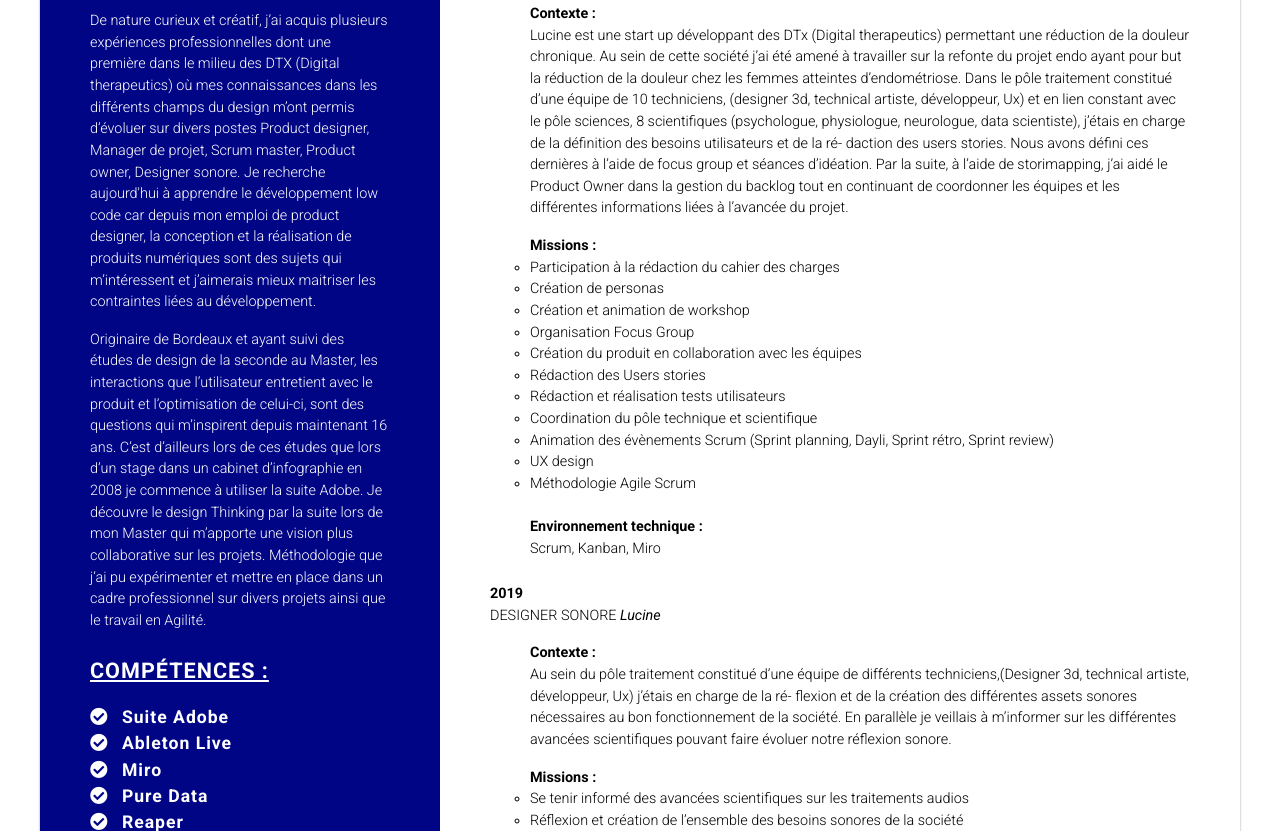
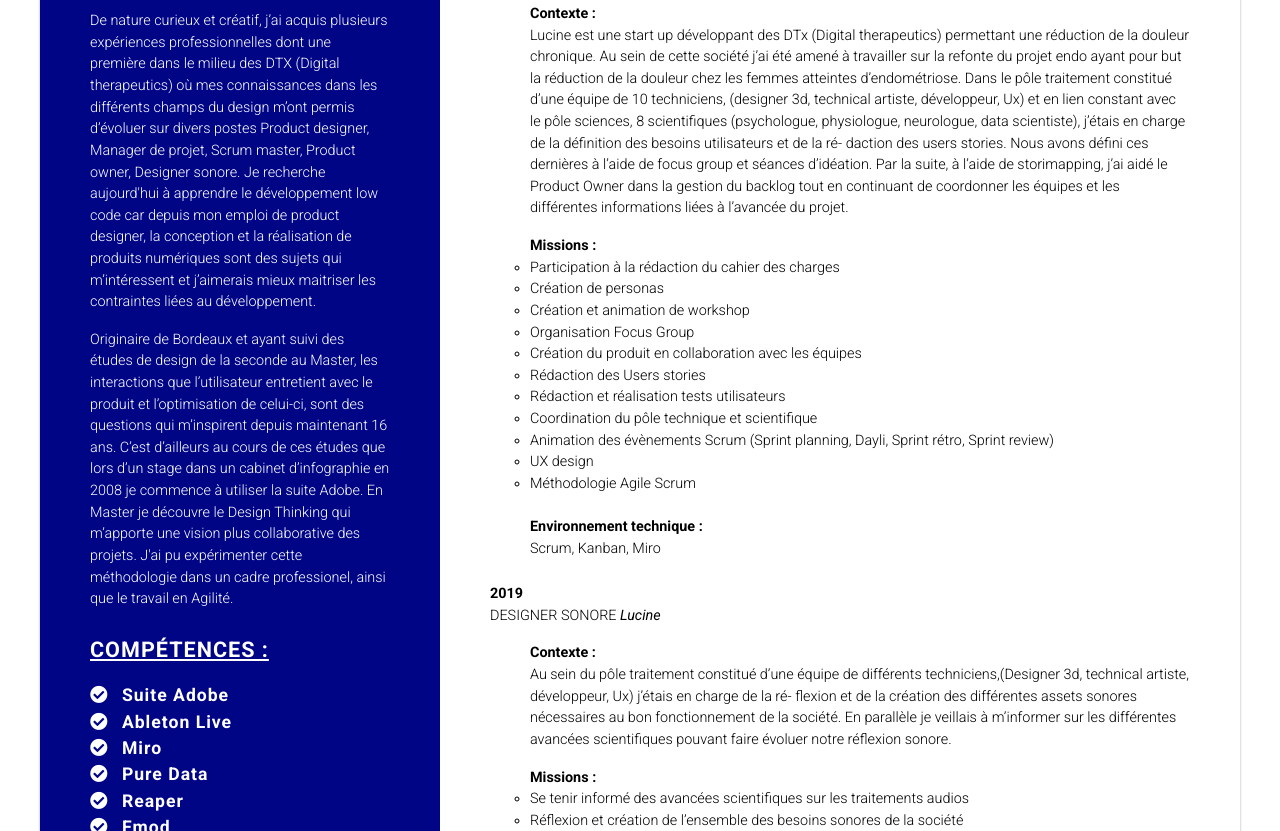
Before and after one commit to TPas-con/TPas-con, a plain HTML site: page site 1/index1.html in a window 1280 px wide. Shown: the part 537-1368 px from the top of the page. Drawn offline with Linux system fonts and the light colour scheme.

Commit message:
Modification a propo.html

```diff
--- a/site 1/index1.html
+++ b/site 1/index1.html
@@ -26,7 +26,7 @@
         Je recherche aujourd'hui à apprendre le développement low code car depuis mon emploi de product designer, la conception et la réalisation de produits numériques sont des sujets qui m’intéressent et j’aimerais mieux maitriser les contraintes liées au développement.
           </p>
           <p>
-        Originaire de Bordeaux et ayant suivi des études de design de la seconde au Master, les interactions que l’utilisateur entretient avec le produit et l’optimisation de celui-ci, sont des questions qui m’inspirent depuis maintenant 16 ans. C’est d’ailleurs lors de ces études que lors d’un stage dans un cabinet d’infographie en 2008 je commence à utiliser la suite Adobe. Je découvre le design Thinking par la suite lors de mon Master qui m’apporte une vision plus collaborative sur les projets. Méthodologie que j’ai pu expérimenter et mettre en place dans un cadre professionnel sur divers projets ainsi que le travail en Agilité.
+        Originaire de Bordeaux et ayant suivi des études de design de la seconde au Master, les interactions que l’utilisateur entretient avec le produit et l’optimisation de celui-ci, sont des questions qui m’inspirent depuis maintenant 16 ans. C’est d’ailleurs au cours de ces études que lors d’un stage dans un cabinet d’infographie en 2008 je commence à utiliser la suite Adobe. En Master je découvre le Design Thinking qui m’apporte une vision plus collaborative des projets. J'ai pu expérimenter cette méthodologie dans un cadre professionel, ainsi que le travail en Agilité.
           </p>
       </div>
       <div class="section">
```
